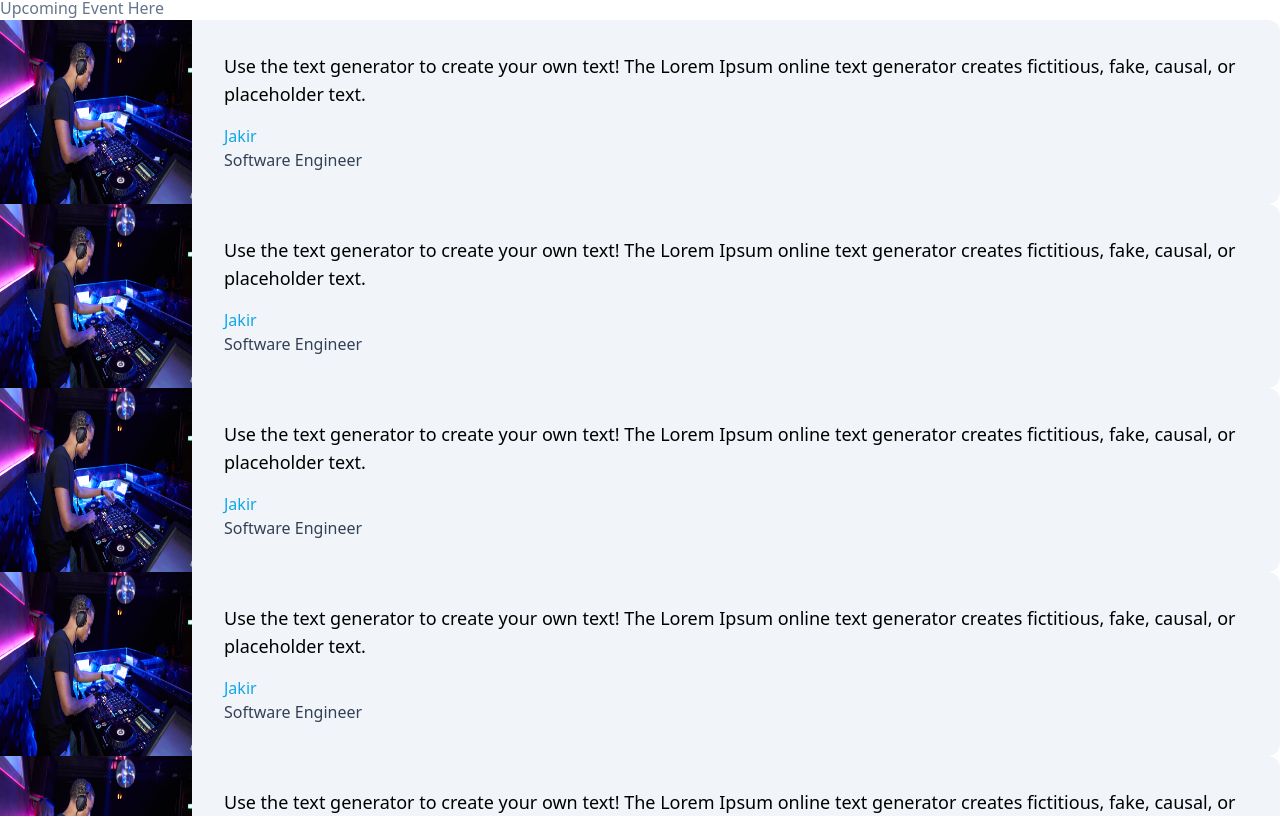
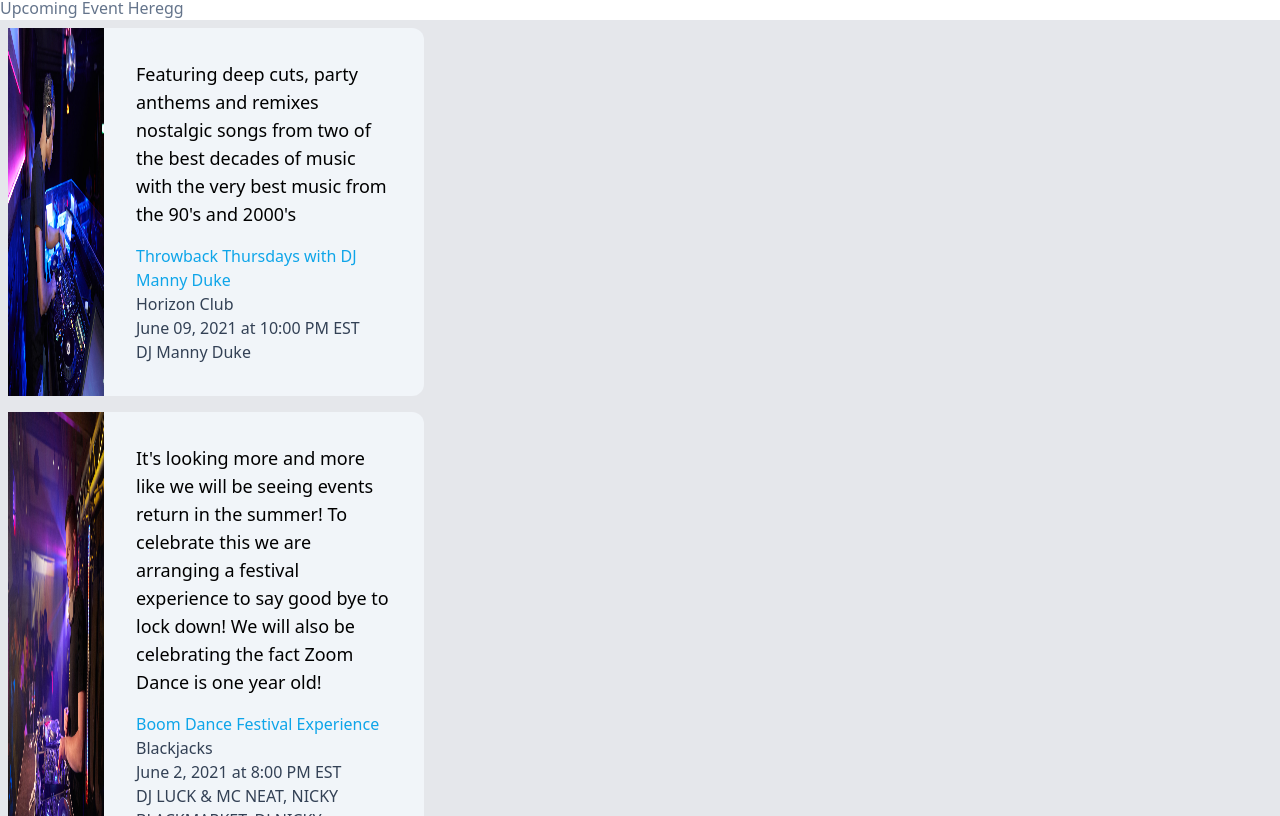
Before and after one commit to jakir-ruet/multimedia, a Next.js app: page / in a window 1280 px wide. Shown: the part 384-1200 px from the top of the page. Built offline with nearby package versions, Linux system fonts and the light colour scheme; no server answers.

Commit message:
fetching going on with design

```diff
--- /dev/null
+++ b/components/EventList.tsx
@@ -0,0 +1,52 @@
+import Image from 'next/image';
+import styles from '@/styles/EventList.module.css';
+
+function EventList({ individualEvent }) {
+  return (
+    <>
+      <div className="container mx-auto max-w-7xl p-2 md:p-2 bg-gray-200">
+        <div className="columns-3 gap-2">
+          <figure className="md:flex bg-slate-100 rounded-xl p-8 md:p-0 dark:bg-slate-800">
+            <Image
+              className="w-24 h-24 md:w-480 md:h-auto md:rounded-none rounded-full mx-auto"
+              src={
+                individualEvent.image
+                  ? individualEvent.image
+                  : '/images/event-default.png'
+              }
+              // src="/images/sample/event1.jpg"
+              height={250}
+              width={250}
+              alt="event1"
+            />
+            <div className="pt-6 md:p-8 text-center md:text-left space-y-4">
+              <blockquote>
+                <p className="text-lg font-medium">
+                  {individualEvent.description}
+                </p>
+              </blockquote>
+              <figcaption className="font-medium">
+                <div className="text-sky-500 dark:text-sky-400">
+                  {individualEvent.name}
+                </div>
+                <div className="text-slate-700 dark:text-slate-500">
+                  <h3>{individualEvent.venue}</h3>
+                </div>
+                <div className="text-slate-700 dark:text-slate-500">
+                  <h3>
+                    {individualEvent.date} at {individualEvent.time}
+                  </h3>
+                </div>
+                <div className="text-slate-700 dark:text-slate-500">
+                  <h3>{individualEvent.performers}</h3>
+                </div>
+              </figcaption>
+            </div>
+          </figure>
+        </div>
+      </div>
+    </>
+  );
+}
+
+export default EventList;
--- a/components/ItemList.tsx
+++ /dev/null
@@ -1,33 +0,0 @@
-import Image from 'next/image';
-import styles from '@/styles/ItemList.module.css';
-
-function ItemList() {
-  return (
-    <figure className="md:flex bg-slate-100 rounded-xl p-8 md:p-0 dark:bg-slate-800">
-      <Image
-        className="w-24 h-24 md:w-48 md:h-auto md:rounded-none rounded-full mx-auto"
-        src="/images/sample/event1.jpg"
-        height={250}
-        width={250}
-        alt="event1"
-      />
-      <div className="pt-6 md:p-8 text-center md:text-left space-y-4">
-        <blockquote>
-          <p className="text-lg font-medium">
-            Use the text generator to create your own text! The Lorem Ipsum
-            online text generator creates fictitious, fake, causal, or
-            placeholder text.
-          </p>
-        </blockquote>
-        <figcaption className="font-medium">
-          <div className="text-sky-500 dark:text-sky-400">Jakir</div>
-          <div className="text-slate-700 dark:text-slate-500">
-            Software Engineer
-          </div>
-        </figcaption>
-      </div>
-    </figure>
-  );
-}
-
-export default ItemList;
--- a/src/pages/index.tsx
+++ b/src/pages/index.tsx
@@ -1,5 +1,5 @@
 import Layout from 'components/Layout';
-import ItemList from '@/components/ItemList';
+import EventList from '@/components/EventList';
 import { API_URL } from '@/config/index';
 
 function Home({ events }) {
@@ -11,10 +11,13 @@ function Home({ events }) {
       description="we believe in best event management"
     >
       <div className="container mx-auto">
-        <h1 className="text-slate-500">Upcoming Event Here</h1>
+        <h1 className="text-slate-500">Upcoming Event Heregg</h1>
         {events.length === 0 && <h3>No Event Available Now</h3>}
         {events.map((individualEvent) => (
-          <ItemList key={individualEvent.id} events={individualEvent} />
+          <EventList
+            key={individualEvent.id}
+            individualEvent={individualEvent}
+          />
         ))}
       </div>
     </Layout>
```
Also changed, not shown: src/styles/EventList.module.css (added), src/styles/ItemList.module.css (deleted).
